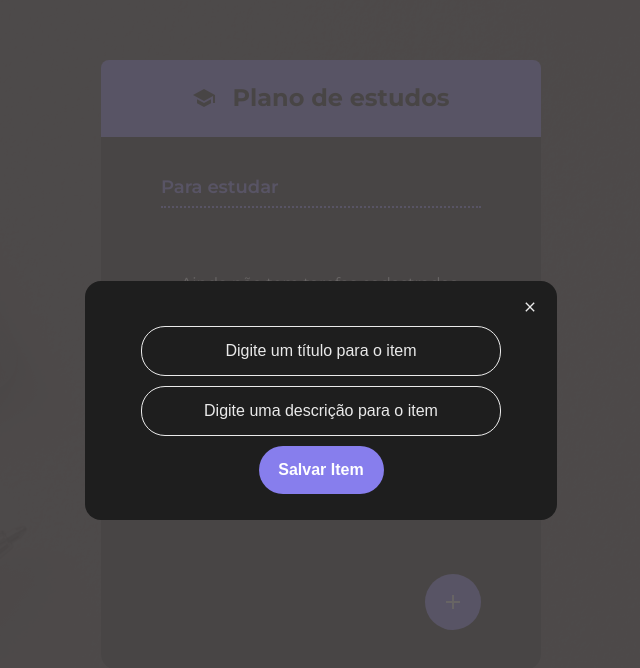
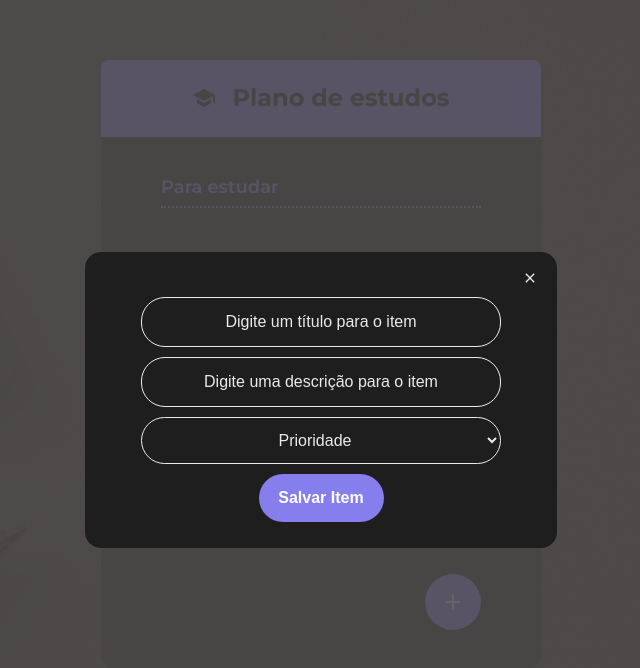
Before and after one commit to igorjosiel/react-todo-list, a React (Vite) app: page / in a window 1280 px wide. Both pictures are taken after a click on the button 772 px from the left and 601 px from the top of the page. Shown: the top 668 px of the page, without its empty margins (319-959 px from the left). Built offline with nearby package versions, Linux system fonts and the light colour scheme.

Commit message:
Adiciona o campo de prioridade no fomulário de todos.

```diff
--- /dev/null
+++ b/src/components/SelectInput/index.jsx
@@ -0,0 +1,12 @@
+import './select-input.style.css';
+
+export function SelectInput (props) {
+    return (
+        <select {...props} className='select-input'>
+            <option value="">Prioridade</option>
+            <option value="low">Baixa</option>
+            <option value="medium">Média</option>
+            <option value="high">Alta</option>
+        </select>
+    );
+}
--- /dev/null
+++ b/src/components/SelectInput/select-input.style.css
@@ -0,0 +1,16 @@
+.select-input {
+    font-size: 16px;
+    line-height: 150%;
+    color: #EAEAEA;
+    border-radius: 24px;
+    border: 1px solid #EAEAEA;
+    width: 360px;
+    height: 47px;
+    max-width: 100%;
+    text-align: center;
+    background-color: transparent;
+}
+
+.select-input option {
+    background-color: #1E1E1E;
+}
--- a/src/components/TextInput/index.jsx
+++ b/src/components/TextInput/index.jsx
@@ -1,5 +1,7 @@
 import './text-input.style.css';
 
 export function TextInput (props) {
-    return <input {...props} className='text-input' />
+    return (
+        <input {...props} className='text-input' />
+    );
 }
--- a/src/components/TodoForm/index.jsx
+++ b/src/components/TodoForm/index.jsx
@@ -1,6 +1,7 @@
 import { use } from "react";
 import { Button } from '../Button';
 import { TextInput } from '../TextInput';
+import { SelectInput } from "../SelectInput";
 import TodoContext from '../TodoProvider/TodoContext';
 import './todo-form.style.css';
 
@@ -23,6 +24,11 @@ export function TodoForm ({ onSubmit }) {
                 defaultValue={selectedTodo?.description}
             />
 
+            <SelectInput
+                name="priority"
+                defaultValue={selectedTodo?.priority}
+            />
+
             <Button>Salvar Item</Button>
         </form>
     );
--- a/src/components/TodoGroup/index.jsx
+++ b/src/components/TodoGroup/index.jsx
@@ -1,10 +1,11 @@
+import { Fragment } from "react";
 import { SubHeading } from "../SubHeading";
 import { ToDoItem } from "../ToDoItem";
 import { ToDoList } from "../ToDoList";
 
 export function TodoGroup ({ items, heading }) {
     return (
-        <>
+        <Fragment>
             <SubHeading>{heading}</SubHeading>
 
             <ToDoList>
@@ -17,6 +18,6 @@ export function TodoGroup ({ items, heading }) {
                     );
                 })}
             </ToDoList>
-        </>
+        </Fragment>
     );
 }
--- a/src/components/TodoProvider/index.jsx
+++ b/src/components/TodoProvider/index.jsx
@@ -17,12 +17,14 @@ export function TodoProvider({ children }) {
     const addTodo = (formData) => {
         const title = formData.get("title");
         const description = formData.get("description");
+        const priority = formData.get("priority");
 
         setTodos(prevState => {
             const newTodo = {
                 id: prevState.length + 1,
                 title,
                 description,
+                priority,
                 completed: false,
                 createdAt: new Date().toISOString(),
             }
@@ -54,6 +56,7 @@ export function TodoProvider({ children }) {
                         ...t,
                         title: formData.get("title"),
                         description: formData.get("description"),
+                        priority: formData.get("priority"),
                     }
                 }
 
```
